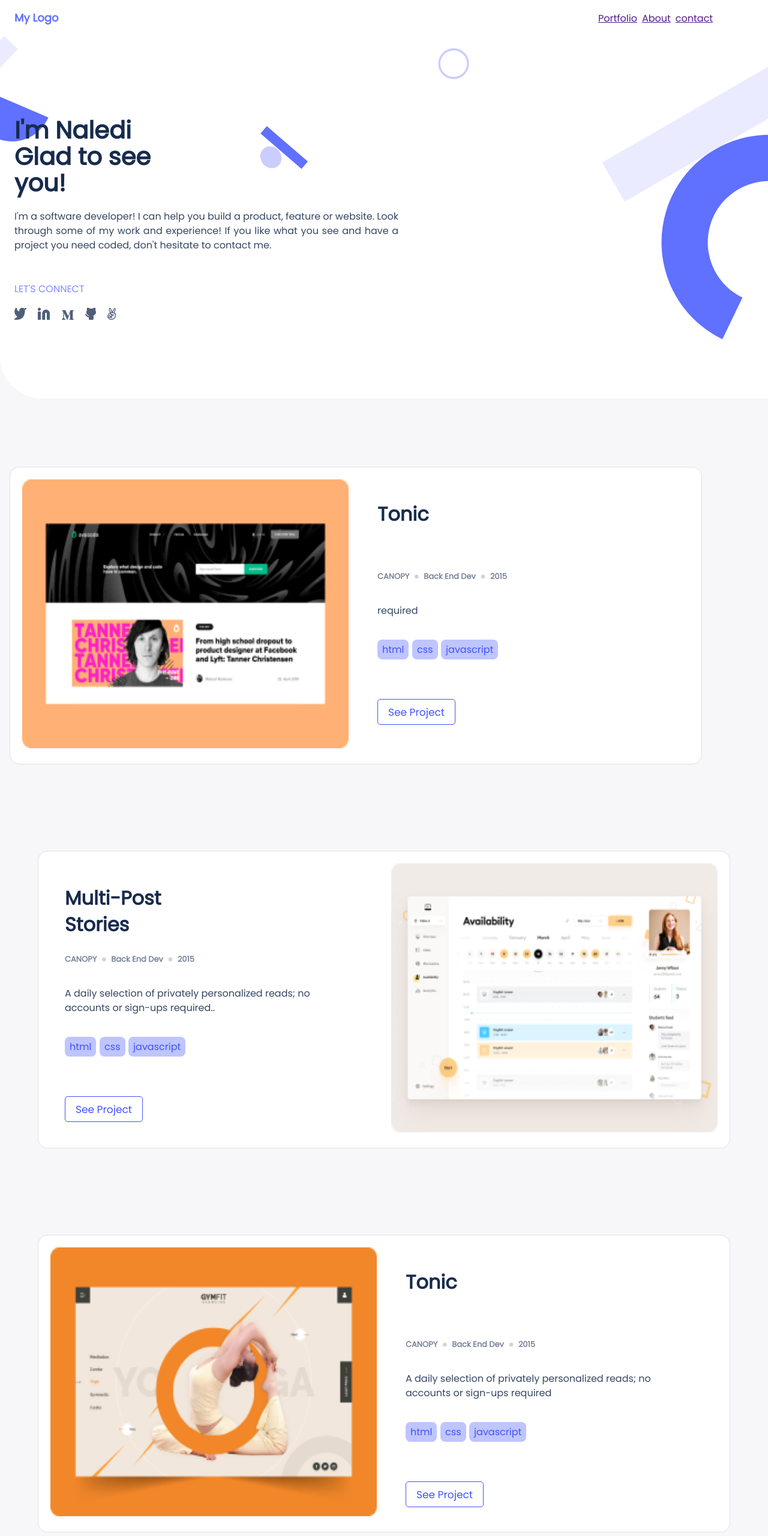
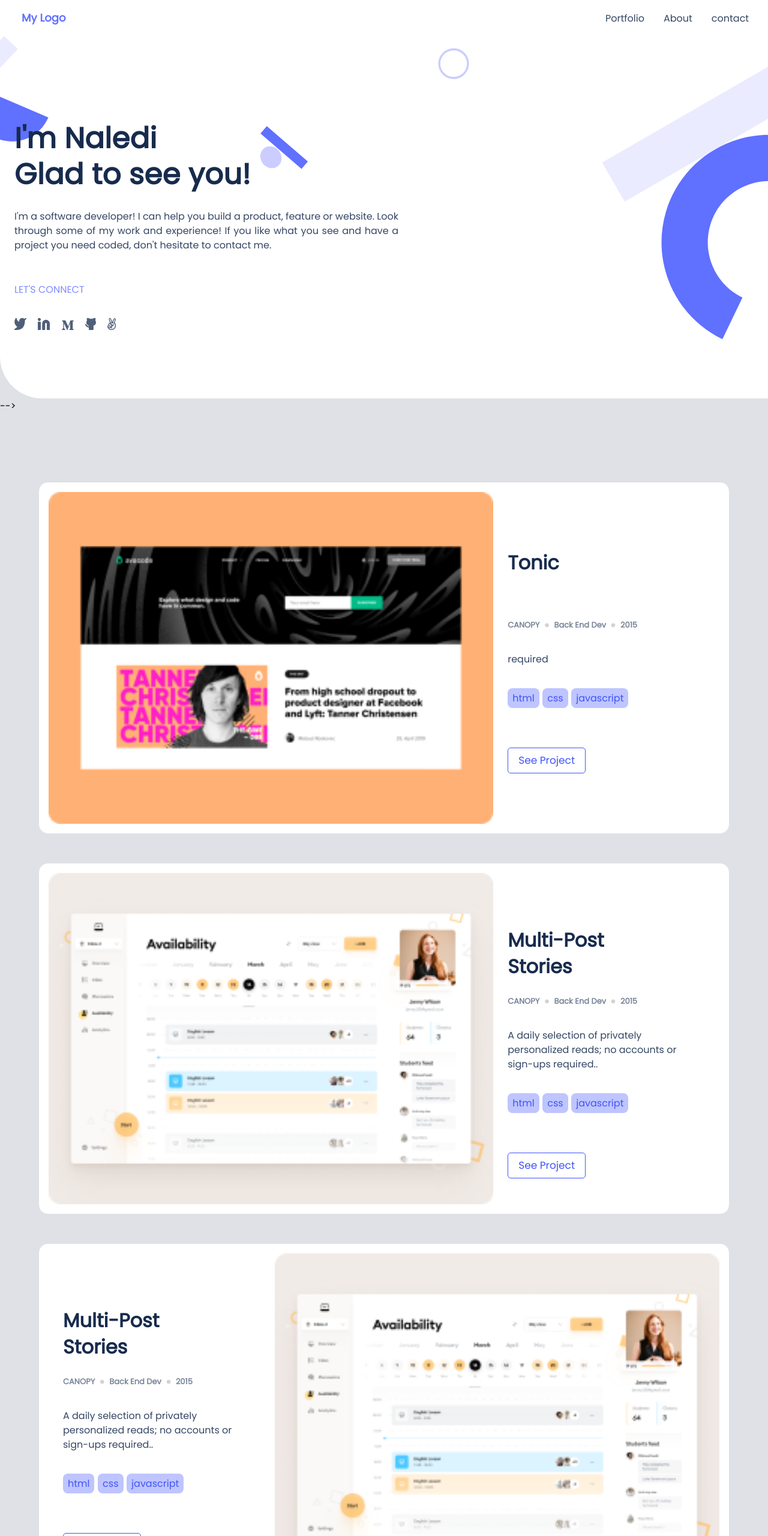
Before and after one commit to Naledi-Dikgale/mobile-portfolio, a website: page index.html in a window 1280 px wide. Shown: the top 2560 px of the page at 60% size. Drawn offline with nearby package versions, Linux system fonts and the light colour scheme.

Commit message:
Add more tiles from mobile version

```diff
--- a/index.css
+++ b/index.css
@@ -20,9 +20,10 @@ body {
   background-color: #dfe1e6;
   overflow-x: hidden;
   margin: 0 auto;
-
+  align-items: center;
   /* max-width: 375px; */
   height: auto;
+  width: 100vw;
 }
 
 .d-flex {
@@ -64,10 +65,12 @@ nav {
 
 .main-container {
   margin-top: 0;
+  width: 100%;
   background-color: #f7f7f9;
 }
 
 .intro {
+  width: 100%;
   background-image: url(./assets/hero-background.svg);
   background-size: cover;
   height: 604px;
@@ -78,7 +81,8 @@ nav {
 .intro-text {
   display: flex;
   flex-direction: column;
-  padding: 114px 24px 0 24px;
+  padding: 114px 0 0 24px;
+  /* width: 100%; */
 }
 
 .greeting {
@@ -117,8 +121,8 @@ nav {
 .icons {
   color: var(--icon-color);
   font-size: 20px;
-  padding-top: 0.2em;
-  padding-bottom: 5em;
+  margin: 1em 0;
+  /* padding-bottom: 5em; */
   display: flex;
   justify-content: space-between;
   align-items: center;
@@ -205,15 +209,16 @@ li {
 }
 
 .portfolio {
-  margin: 44px auto 44px auto;
-  padding: 0 1em;
-
-  /* width: 375px; */
-  height: 596px;
+  /* margin: 3em auto; */
+  /* padding: 0 1em; */
+/* height: auto;
   display: flex;
   flex-direction: column;
-  align-items: center;
-  gap: 2em;
+  align-items: center; */
+  /* width: 375px; */
+  /* height: 596px; */
+
+  /* gap: 2em; */
 }
 
 .test {
@@ -230,15 +235,28 @@ li {
 }
 
 .project {
-  width: fit-content;
-  max-width: max-content;
-  padding: 20px;
+  /* width: fit-content; */
+  /* flex-wrap: wrap; */
+  padding: 1em;
+
+  width: 90%;
   display: flex;
-  flex-wrap: wrap;
+  flex-direction: column;
   justify-content: center;
+  align-items: center;
   background: #fff;
   border-radius: 16px;
   border: 1px solid #dfe1e6;
+  /*  */
+  margin: 3em auto;
+  height: auto;
+}
+
+.project-preview {
+    width: 100%;
+    height: auto;
+    /* min-height: 100%; */
+    /* height: 100%; */
 }
 
 .skills-list {
@@ -331,11 +349,12 @@ li {
   background-size: cover;
 
   /* width: 375px; */
+  width: 100%;
   display: flex;
   flex-direction: column;
   align-items: center;
   padding: 114px 24px;
-  gap: 24px;
+  /* gap: 24px; */
 
   /* left: calc(50% - 375px / 2); */
   background-color: #fff;
@@ -408,16 +427,20 @@ li {
 }
 
 footer {
+
   margin-top: 3%;
-  padding-top: 40%;
-  padding-bottom: 40%;
+  padding: 2em 0;
+  /* padding-top: 40%; */
+  /* padding-bottom: 40%; */
 
   /* width: 375px; */
-  height: 779px;
+  /* height: 779px; */
+  height: auto;
   background-image: url(./assets/footerbg.png);
   background-size: cover;
   display: flex;
   flex-direction: column;
+  justify-content: center;
   align-items: center;
 }
 
@@ -446,9 +469,10 @@ footer p {
 }
 
 footer form {
+
   display: flex;
   flex-direction: column;
-  align-items: flex-start;
+  align-items: center;
   width: 100%;
   padding: 5%;
   gap: 1em;
@@ -458,7 +482,8 @@ footer form .text-inputs {
   border-radius: 8px;
   border-color: #cfd8dc;
   line-height: 2em;
-  width: 327px;
+  /* width: 327px; */
+  width: 100%;
   font-size: large;
   padding: 5px;
 }
@@ -467,7 +492,8 @@ footer form .message-input {
   height: 170px;
   border-radius: 8px;
   border-color: #cfd8dc;
-  width: 327px;
+  /* width: 327px; */
+  width: 100%;
   font-size: large;
   padding: 5px;
   background-color: #fff;
@@ -475,6 +501,11 @@ footer form .message-input {
   right: 38px;
   top: 15px;
   bottom: 15px;
+}
+
+
+footer button {
+  align-self: flex-start;
 }
 
 .hide {
@@ -486,6 +517,40 @@ footer form .message-input {
 }
 
 @media screen and (min-width: 768px) {
+  /*navbar  */
+  .menu {
+    display:flex;
+    flex-direction: row;
+    gap:8px;
+
+  }
+  .menu a {
+    align-items: center;
+    text-decoration: none;
+    color:#344563;
+    font-family: 'poppins' sans-serif;
+    padding: 10px 12px;
+
+  }
+  .logo{
+    font-size: 18px;
+    padding: 10px 12px;
+    width:auto;
+
+  }
+.h-text1{
+  line-height: 60px;
+  letter-spacing: 0.37px;
+  font-size: 48px;
+  width: auto;
+}
+d-text{
+  height: 98px;
+}
+
+
+
+
   .hide {
     display: none;
   }
@@ -505,21 +570,45 @@ footer form .message-input {
   }
 
   .project {
-    width: 100%;
-    padding: 20px;
-    flex-wrap: wrap;
-    justify-content: space-around;
+    /* width: 100%; */
+
+
+    /* flex-wrap: wrap; */
+    /* justify-content: space-around; */
     background: #fff;
     border-radius: 16px;
     border: 1px solid #dfe1e6;
-    height: 496px;
-    gap: 24px;
-    flex: none;
+    height: auto;
+    /* height: 496px; */
+    /* gap: 24px; */
+    /* flex: none; */
     order: 0;
     flex-grow: 0;
     flex-direction: row;
   }
 
+  .project:nth-child(even) {
+    flex-direction: row-reverse;
+  }
+
+  .about {
+    flex-direction: row;
+  }
+
+  .about-skill-body-container {
+    display: flex;
+  }
+
+  .about-skill-body {
+    margin: 0 1em;
+    padding-right: 3em;
+    flex-direction: column;
+    align-items: center;
+  }
+
+  .about-skill-text {
+    padding: 0.25em 0;
+  }
   /* .about {
     width: 100%;
     padding: 20px;
@@ -529,20 +618,22 @@ footer form .message-input {
     border-radius: 16px;
     border: 1px solid #dfe1e6;
     height: 496px;
+    height: auto;
     gap: 24px;
     flex: none;
     order: 0;
     flex-grow: 0;
-    flex-direction: row;
+    flex-direction: column;
   } */
-  }
+
 
   .portfolio {
     /* margin: 71px 142px 71px 142px; */
+    /* flex-direction: row-reverse; */
   }
 
   .icons {
-    width: 170px;
+   width: 170px;
   }
 
   .menu {
@@ -564,8 +655,11 @@ footer form .message-input {
   }
 
   .project-preview {
-    width: 544px;
-    max-height: 448px;
+    width: 100%;
+    /* width: 544px; */
+    /* max-height: 448px; */
+    min-height: 100%;
+    height: 100%;
   }
 
   .project-metadata {
@@ -573,4 +667,16 @@ footer form .message-input {
     font-size: 13px;
     gap: 1em;
   }
+
+  footer p {
+    width: 50%;
+  }
+
+  footer form {
+    width: 60%;
+  }
+
+  footer button {
+    align-self: center;
+  }
 }
--- a/index.html
+++ b/index.html
@@ -10,12 +10,20 @@
   <link rel="preconnect" href="https://fonts.gstatic.com" crossorigin>
   <link href="https://fonts.googleapis.com/css2?family=Poppins:display=swap" rel="stylesheet">
   <link href="https://cdn.jsdelivr.net/npm/remixicon@2.5.0/fonts/remixicon.css" rel="stylesheet">
-    <link rel="stylesheet" href="https://fonts.googleapis.com/css2?family=Material+Symbols+Outlined:opsz,wght,FILL,GRAD@20..48,100..700,0..1,-50..200" />
-    <link rel="stylesheet" href="https://cdnjs.cloudflare.com/ajax/libs/font-awesome/6.3.0/css/brands.min.css" integrity="sha512-L+sMmtHht2t5phORf0xXFdTC0rSlML1XcraLTrABli/0MMMylsJi3XA23ReVQkZ7jLkOEIMicWGItyK4CAt2Xw==" crossorigin="anonymous" referrerpolicy="no-referrer" />
-    <link rel="stylesheet" href="https://cdnjs.cloudflare.com/ajax/libs/font-awesome/6.3.0/css/solid.min.css" integrity="sha512-bdTSJB23zykBjGDvyuZUrLhHD0Rfre0jxTd0/jpTbV7sZL8DCth/88aHX0bq2RV8HK3zx5Qj6r2rRU/Otsjk+g==" crossorigin="anonymous" referrerpolicy="no-referrer" />
-    <link rel="stylesheet" href="https://cdnjs.cloudflare.com/ajax/libs/font-awesome/6.3.0/css/fontawesome.min.css" integrity="sha512-cHxvm20nkjOUySu7jdwiUxgGy11vuVPE9YeK89geLMLMMEOcKFyS2i+8wo0FOwyQO/bL8Bvq1KMsqK4bbOsPnA==" crossorigin="anonymous" referrerpolicy="no-referrer" />
+  <link rel="stylesheet"
+    href="https://fonts.googleapis.com/css2?family=Material+Symbols+Outlined:opsz,wght,FILL,GRAD@20..48,100..700,0..1,-50..200" />
+  <link rel="stylesheet" href="https://cdnjs.cloudflare.com/ajax/libs/font-awesome/6.3.0/css/brands.min.css"
+    integrity="sha512-L+sMmtHht2t5phORf0xXFdTC0rSlML1XcraLTrABli/0MMMylsJi3XA23ReVQkZ7jLkOEIMicWGItyK4CAt2Xw=="
+    crossorigin="anonymous" referrerpolicy="no-referrer" />
+  <link rel="stylesheet" href="https://cdnjs.cloudflare.com/ajax/libs/font-awesome/6.3.0/css/solid.min.css"
+    integrity="sha512-bdTSJB23zykBjGDvyuZUrLhHD0Rfre0jxTd0/jpTbV7sZL8DCth/88aHX0bq2RV8HK3zx5Qj6r2rRU/Otsjk+g=="
+    crossorigin="anonymous" referrerpolicy="no-referrer" />
+  <link rel="stylesheet" href="https://cdnjs.cloudflare.com/ajax/libs/font-awesome/6.3.0/css/fontawesome.min.css"
+    integrity="sha512-cHxvm20nkjOUySu7jdwiUxgGy11vuVPE9YeK89geLMLMMEOcKFyS2i+8wo0FOwyQO/bL8Bvq1KMsqK4bbOsPnA=="
+    crossorigin="anonymous" referrerpolicy="no-referrer" />
   <title>Document</title>
 </head>
+
 <body>
 
   <header>
@@ -31,10 +39,11 @@
     </nav>
   </header>
 
-    <main class="main-container">
+  <!-- <main class="main-container"> -->
+  <main>
     <section class="intro">
       <div class="intro-text">
-                <h1 class="greeting h-text1">I'm Naledi<br>Glad to see <br> you!</h1>
+        <h1 class="greeting h-text1">I'm Naledi<br>Glad to see you!</h1>
 
         <p class="bio d-text">
           I'm a software developer! I can help you build a product, feature or website. Look through some of
@@ -73,7 +82,7 @@
       </div>
     </section>
 
-        <!--- <section class="desktop-only">
+    <section class="desktop-only">
         <div class="project1">
           <img src="./assets/Snap.png" alt="" class="project-preview">
 
@@ -93,6 +102,36 @@
               <button class="outlined-button see-button">See Project</button>
 
           </div>
+
+          <section class="portfolio test hide">
+            <div class="project">
+              <img src="./assets/tonic.png" alt="" class="project-preview">
+
+              <div class="project-info">
+                <h2 class="h-text project-name">Tonic</h2>
+                <ul class="skills-list">
+                  <li class="checkbox"><span class="info-text">CANOPY</span></li>
+                  <li class="checkbox"><i class="ri-checkbox-blank-circle-fill dots"></i>
+                    <span class="info-text">Back End Dev</span>
+                  </li>
+                  <li class="checkbox"> <i class="ri-checkbox-blank-circle-fill dots"></i>
+                    <span class="info-text">2015</span>
+                  </li>
+                </ul>
+
+                <p class="project-description">A daily selection of privately personalized reads; no accounts or sign-ups
+                  required</p>
+                <ul class="tech-list">
+                  <li class="project-tech">html</li>
+                  <li class="project-tech">css</li>
+                  <li class="project-tech">javascript</li>
+                </ul>
+                <button class="outlined-button btn">See Project</button>
+              </div>
+            </div>
+
+          </section>
+
       </div>
       <div class="project">
         <img src="./assets/fb360.svg" alt="" class="project-preview">
@@ -115,31 +154,6 @@
   </div>
   </section> -->
 
-    <section class="portfolio test hide">
-      <div class="project">
-          <img src="./assets/tonic.png" alt="" class="project-preview">
-
-          <div class="project-info">
-              <h2 class="h-text project-name">Tonic</h2>
-                <ul class="skills-list">
-                  <li class="checkbox"><span class="info-text">CANOPY</span></li>
-                  <li class="checkbox"><i class="ri-checkbox-blank-circle-fill dots"></i>
-                    <span class="info-text">Back End Dev</span></li>
-                  <li class="checkbox"> <i class="ri-checkbox-blank-circle-fill dots"></i>
-                    <span class="info-text">2015</span></li>
-                </ul>
-
-              <p class="project-description">A daily selection of privately personalized reads; no accounts or sign-ups required</p>
-            <ul class="tech-list">
-              <li class="project-tech">html</li>
-              <li class="project-tech">css</li>
-              <li class="project-tech">javascript</li>
-            </ul>
-              <button class="outlined-button btn">See Project</button>
-          </div>
-      </div>
-
-  </section>
 
     <section class="portfolio test preview">
       <div class="project">
@@ -150,9 +164,11 @@
           <ul class="skills-list">
             <li class="checkbox"><span class="info-text">CANOPY</span></li>
             <li class="checkbox"><i class="ri-checkbox-blank-circle-fill dots"></i>
-                  <span class="info-text">Back End Dev</span></li>
+              <span class="info-text">Back End Dev</span>
+            </li>
             <li class="checkbox"> <i class="ri-checkbox-blank-circle-fill dots"></i>
-                  <span class="info-text">2015</span></li>
+              <span class="info-text">2015</span>
+            </li>
           </ul>
 
           <p class="project-description"> required</p>
@@ -167,8 +183,43 @@
 
     </section>
 
-  <section class="portfolio">
-    <div class="project left">
+    <section>
+      <ul>
+
+        <li class="project">
+          <!-- <section class="portfolio project"> -->
+          <!-- <div class="project left"> -->
+          <img src="./assets/multi-post.png" alt="" class="project-preview">
+          <div class="project-info">
+            <h2 class="h-text-name">Multi-Post <br>
+              Stories</h2>
+
+            <ul class="skills-list">
+              <li class="checkbox"><span class="info-text">CANOPY</span></li>
+              <li class="checkbox"><i class="ri-checkbox-blank-circle-fill dots"></i>
+                <span class="info-text">Back End Dev</span>
+              </li>
+              <li class="checkbox"> <i class="ri-checkbox-blank-circle-fill dots"></i>
+                <span class="info-text">2015</span>
+              </li>
+            </ul>
+
+            <p class="project-description">A daily selection of privately personalized reads; no accounts or sign-ups
+              required..</p>
+
+            <ul class="tech-list">
+              <li class="project-tech">html</li>
+              <li class="project-tech">css</li>
+              <li class="project-tech">javascript</li>
+            </ul>
+            <button class="outlined-button btn">See Project</button>
+
+          </div>
+          <!-- </div> -->
+        </li>
+        <li class="project">
+          <!-- <section class="portfolio project"> -->
+          <!-- <div class="project left"> -->
           <img src="./assets/multi-post.png" alt="" class="project-preview">
 
           <div class="project-info">
@@ -178,12 +229,15 @@
             <ul class="skills-list">
               <li class="checkbox"><span class="info-text">CANOPY</span></li>
               <li class="checkbox"><i class="ri-checkbox-blank-circle-fill dots"></i>
-                  <span class="info-text">Back End Dev</span></li>
+                <span class="info-text">Back End Dev</span>
+              </li>
               <li class="checkbox"> <i class="ri-checkbox-blank-circle-fill dots"></i>
-                  <span class="info-text">2015</span></li>
+                <span class="info-text">2015</span>
+              </li>
             </ul>
 
-            <p class="project-description">A daily selection of privately personalized reads; no accounts or sign-ups required..</p>
+            <p class="project-description">A daily selection of privately personalized reads; no accounts or sign-ups
+              required..</p>
 
             <ul class="tech-list">
               <li class="project-tech">html</li>
@@ -193,8 +247,11 @@
             <button class="outlined-button btn">See Project</button>
 
           </div>
-    </div>
+          <!-- </div> -->
+        </li>
+      </ul>
     </section>
+
     <section class="portfolio">
       <div class="project">
         <img src="./assets/tonic-girl.png" alt="" class="project-preview">
@@ -204,12 +261,15 @@
           <ul class="skills-list">
             <li class="checkbox"><span class="info-text">CANOPY</span></li>
             <li class="checkbox"><i class="ri-checkbox-blank-circle-fill dots"></i>
-                <span class="info-text">Back End Dev</span></li>
+              <span class="info-text">Back End Dev</span>
+            </li>
             <li class="checkbox"> <i class="ri-checkbox-blank-circle-fill dots"></i>
-                <span class="info-text">2015</span></li>
+              <span class="info-text">2015</span>
+            </li>
           </ul>
 
-          <p class="project-description">A daily selection of privately personalized reads; no accounts or sign-ups required</p>
+          <p class="project-description">A daily selection of privately personalized reads; no accounts or sign-ups
+            required</p>
           <ul class="tech-list">
             <li class="project-tech">html</li>
             <li class="project-tech">css</li>
@@ -229,11 +289,14 @@
           <ul class="skills-list">
             <li class="checkbox"><span class="info-text">CANOPY</span></li>
             <li class="checkbox"><i class="ri-checkbox-blank-circle-fill dots"></i>
-                <span class="info-text">Back End Dev</span></li>
+              <span class="info-text">Back End Dev</span>
+            </li>
             <li class="checkbox"> <i class="ri-checkbox-blank-circle-fill dots"></i>
-                <span class="info-text">2015</span></li>
+              <span class="info-text">2015</span>
+            </li>
           </ul>
-          <p class="project-description">A daily selection of privately personalized reads; no accounts or sign-ups required</p>
+          <p class="project-description">A daily selection of privately personalized reads; no accounts or sign-ups
+            required</p>
           <ul class="tech-list">
             <li class="project-tech">html</li>
             <li class="project-tech">css</li>
@@ -243,6 +306,7 @@
         </div>
       </div>
     </section>
+
     <section class="about">
       <div class="about-intro-text">
         <h2 class="project-name h-text1">About <br> My self</h2>
@@ -287,11 +351,12 @@
             <h4 class="about-heading-small">Languages</h4>
             <i class="fa-solid fa-angle-down"></i>
           </div>
-            <ul>
-            <div class="about-skill-body-container">
+          <ul class="about-skill-body-container">
+
             <li class="d-flex about-skill-body">
               <img class="about-skill-body-img" src="./assets/jslogo.svg" alt="js">
               <h5 class="about-skill-text">Javascript</h5>
+            </li>
             <li class="d-flex about-skill-body">
               <img class="about-skill-body-img" src="./assets/html5logo.svg" alt="html">
               <h5 class="about-skill-text">HTML</h5>
@@ -300,6 +365,7 @@
               <img class="about-skill-body-img" src="./assets/csslogo.svg" alt="css">
               <h5 class="about-skill-text">CSS</h5>
             </li>
+
           </ul>
           </div>
         </li>
@@ -327,9 +393,10 @@
         I’d love to help with it.
       </p>
       <form action="https://formspree.io/f/meqwgrwl" method="post">
-        <input class="text-inputs" type="text" name="user_name"placeholder="Full Name" maxlength="30" required>
+        <input class="text-inputs" type="text" name="user_name" placeholder="Full Name" maxlength="30" required>
         <input class="text-inputs" type="email" name="user_email" placeholder="Email" required>
-        <textarea class="message-input" type="text" name="text_area" multiple placeholder="Write your message here" maxlength="500" required></textarea>
+        <textarea class="message-input" type="text" name="text_area" multiple placeholder="Write your message here"
+          maxlength="500" required></textarea>
         <button type="submit" class="outlined-button btn">Get in touch</button>
       </form>
     </footer>
```
Lines whose indentation alone changed are shown as unchanged.
